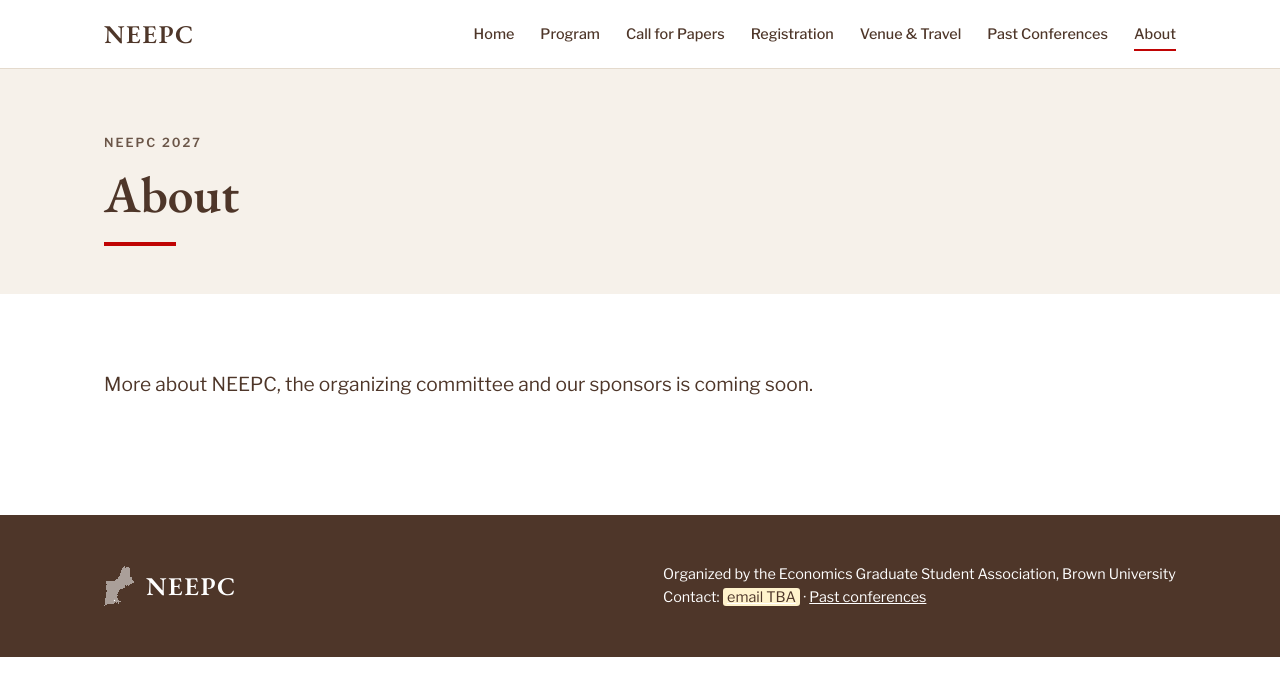
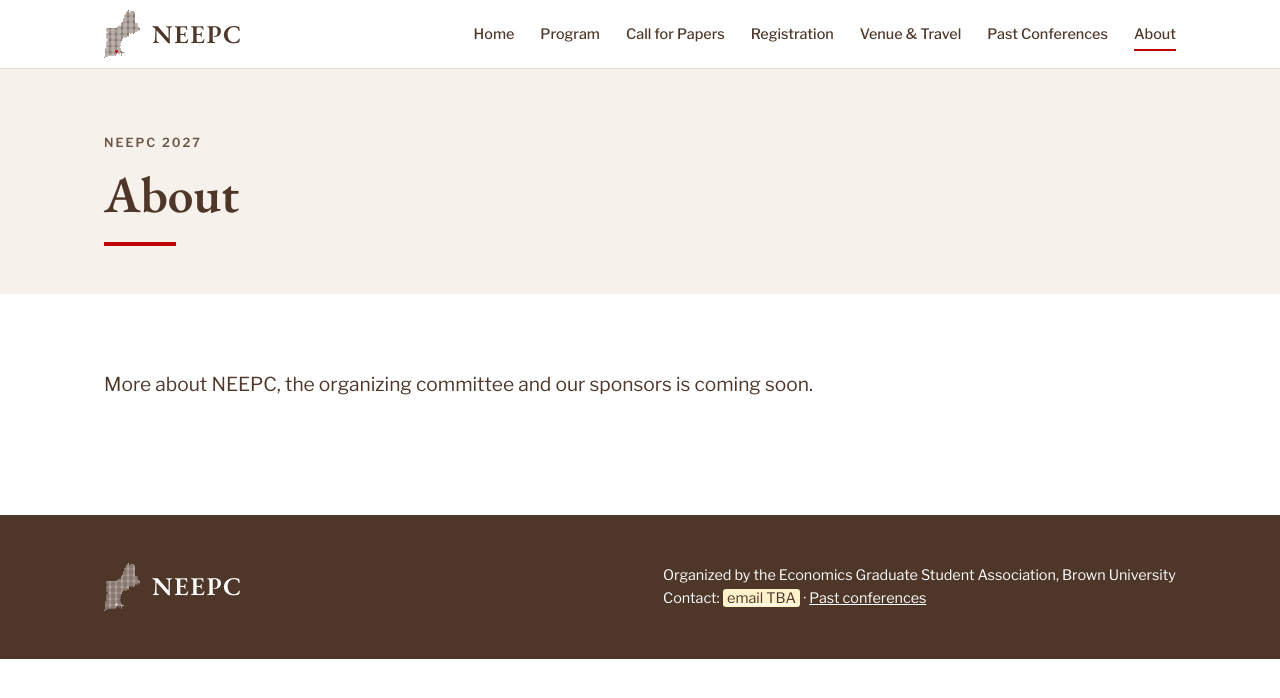
Before and after one commit to neepc/neepc.github.io, a plain HTML site: page about.html in a window 1280 px wide. Drawn offline with nearby package versions, Linux system fonts and the light colour scheme.

Commit message:
Restore logo mark in header, larger and crisper
Co-Authored-By: Claude Opus 5.5 <noreply@anthropic.com>

```diff
--- a/about.html
+++ b/about.html
@@ -15,7 +15,7 @@
 
 <header class="site-header">
   <div class="wrap">
-    <a class="brand" href="./"><span>NEEPC</span></a>
+    <a class="brand" href="./"><img src="assets/img/mark-small.svg" alt=""><span>NEEPC</span></a>
     <button class="nav-toggle" aria-expanded="false" aria-controls="nav">Menu</button>
     <ul class="nav" id="nav">
       <li><a href="./">Home</a></li>
--- a/assets/css/style.css
+++ b/assets/css/style.css
@@ -44,7 +44,7 @@ h3 { font-size: 1.35rem; }
 }
 .site-header .wrap { display: flex; align-items: center; justify-content: space-between; height: 68px; }
 .brand { display: flex; align-items: center; gap: 12px; text-decoration: none; color: var(--brown); }
-.brand img { width: 30px; height: 40px; }
+.brand img { width: 36px; height: 48px; }
 .brand span { font-family: var(--serif); font-weight: 600; font-size: 1.6rem; letter-spacing: .06em; }
 .nav { display: flex; gap: 26px; list-style: none; margin: 0; padding: 0; }
 .nav a {
```
Also changed, not shown: call-for-papers.html (+1 -1 lines), index.html (+1 -1 lines), past.html (+1 -1 lines), program.html (+1 -1 lines), registration.html (+1 -1 lines), venue.html (+1 -1 lines), assets/img/mark-small.svg (added).
